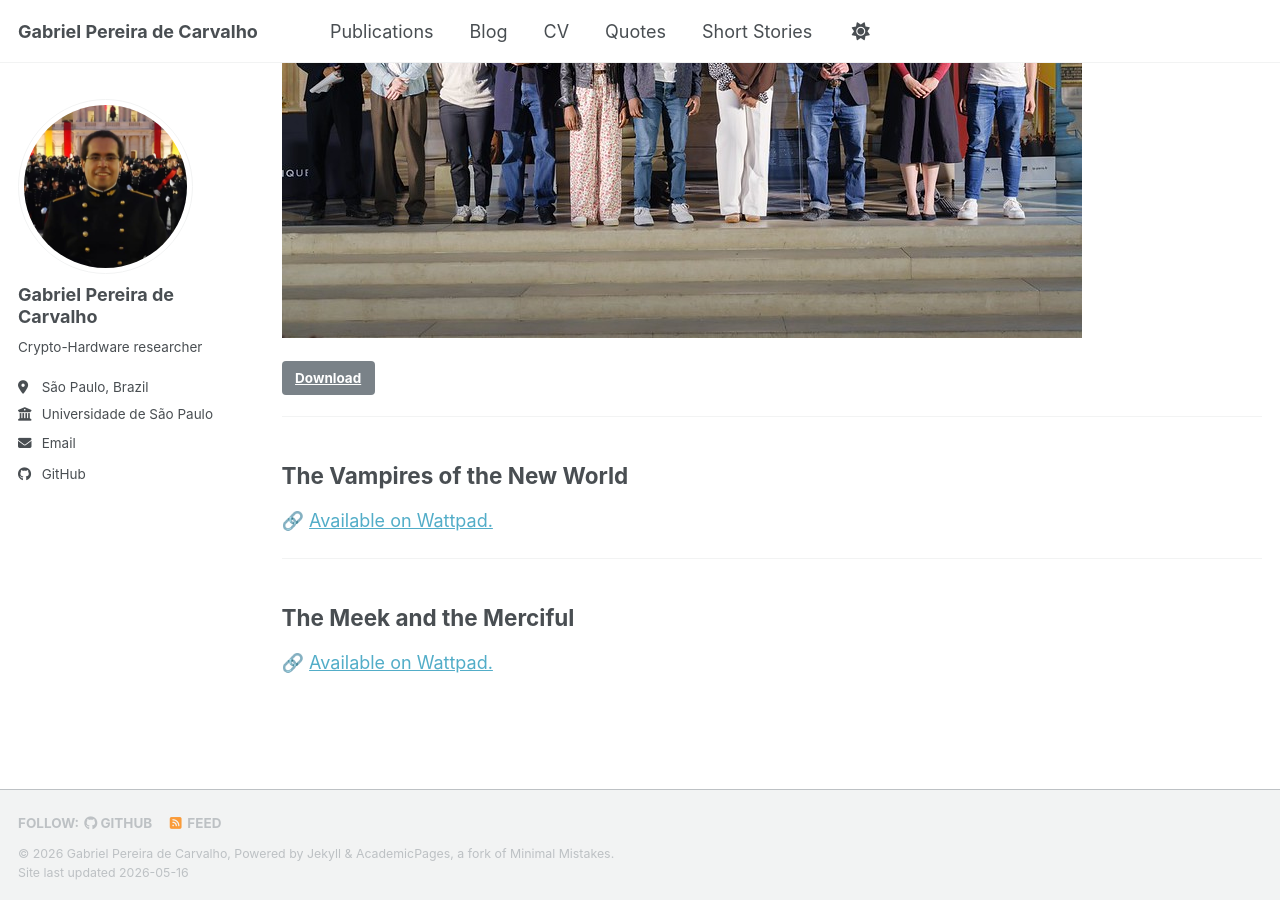
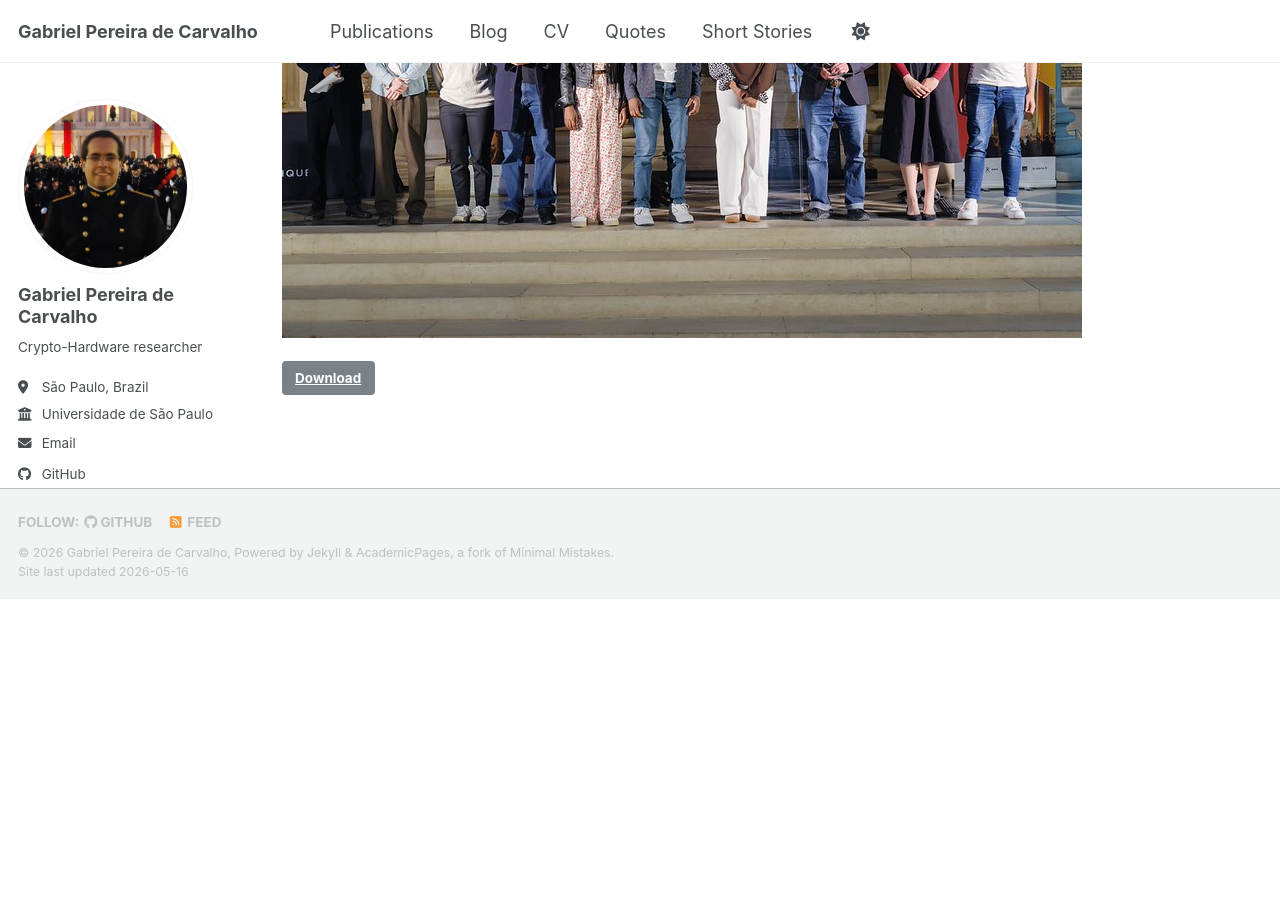
Before and after one commit to ArkhamKnightGPC/ArkhamKnightGPC.github.io, a Jekyll site: the page built from _pages/short-stories.md, in a window 1280 px wide and 900 px high, scrolled down 939 px. Built offline with Jekyll 4.4.1, drawn with Linux system fonts in a browser that asks for light colours; a script bundle is joined from its source files by our own code; library files that are not in the unit come from our copies; after the commit the page ends 1538 px from its top, so only the background shows below that.

Commit message:
update CV, cleanup short stories pages

```diff
--- a/_pages/short-stories.md
+++ b/_pages/short-stories.md
@@ -37,15 +37,3 @@ A small collection of short fiction written during my time at École polytechniq
 <div class="concoursIPP-download-link">
   <a href="{{ base_path }}/files/concoursIPP.pdf" class="btn btn--primary">Download</a>
 </div>
-
----
-
-## The Vampires of the New World
-
-🔗 [Available on Wattpad.](https://www.wattpad.com/story/390844666-the-vampires-of-the-new-world)
-
----
-
-## The Meek and the Merciful
-
-🔗 [Available on Wattpad.](https://www.wattpad.com/1523127322-the-meek-and-the-merciful)
```
Also changed, not shown: 1 other file.
